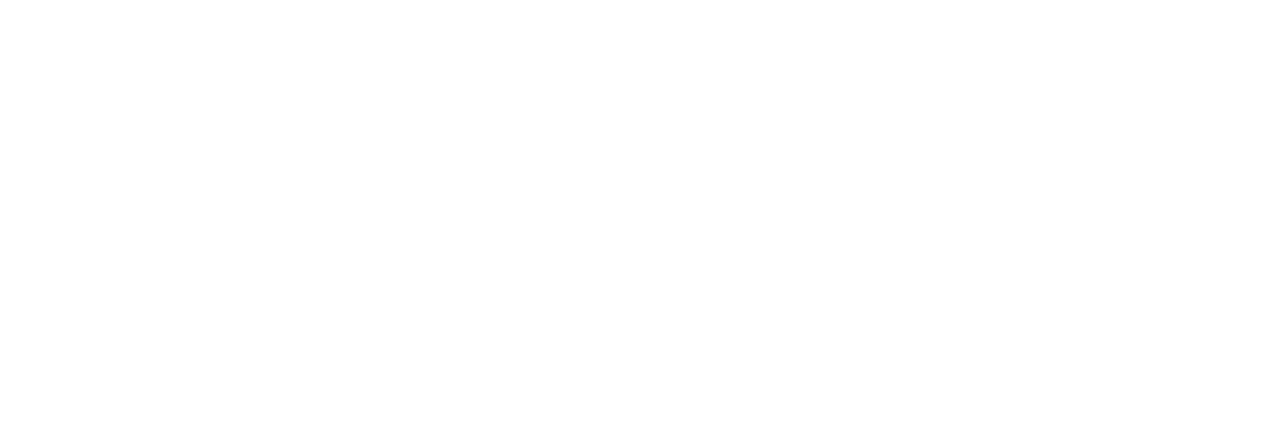
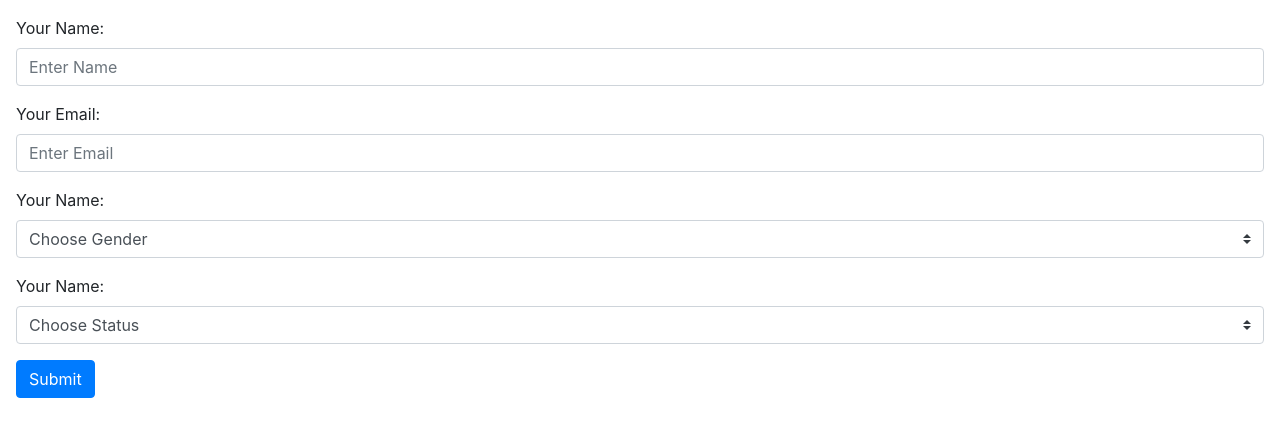
Before and after one commit to faizh/users-app-nuxt, a Nuxt app: page /users/create in a window 1280 px wide. Before the commit this address had no page. Shown: the top 436 px of the page. Built offline with nearby package versions, Linux system fonts and the light colour scheme.

Commit message:
add page to create and store new user data

```diff
--- /dev/null
+++ b/pages/users/create.vue
@@ -0,0 +1,74 @@
+<template>
+    <div class="p-3">
+        <b-form @submit="onSubmit">
+            <b-form-group id="input-group-1" label="Your Name:" label-for="input-1">
+                <b-form-input id="input-1" v-model="user.name" placeholder="Enter Name" required></b-form-input>
+            </b-form-group>
+
+            <b-form-group id="input-group-2" label="Your Email:" label-for="input-2">
+                <b-form-input id="input-2" v-model="user.email" type="email" placeholder="Enter Email" required></b-form-input>
+            </b-form-group>
+
+            <b-form-group id="input-group-3" label="Your Name:" label-for="input-3">
+                <b-form-select id="input-3" v-model="user.gender" :options="genderList" required></b-form-select>
+            </b-form-group>
+
+            <b-form-group id="input-group-4" label="Your Name:" label-for="input-4">
+                <b-form-select id="input-4" v-model="user.status" :options="statusList" required></b-form-select>
+            </b-form-group>
+
+            <b-button type="submit" variant="primary">Submit</b-button>
+        </b-form>
+    </div>
+</template>
+
+<script lang="ts">
+import { response } from 'express'
+import Vue from 'vue'
+export default {
+    data() {
+        return {
+            user: {
+                name: null,
+                email: null,
+                gender: null,
+                status: null
+            },
+            genderList: [
+                {text:'Choose Gender', value: null},
+                {text:'Male', value: 'male'},
+                {text:'Female', value: 'female'},
+            ],
+            statusList: [
+                {text:'Choose Status', value: null},
+                {text:'Active', value: 'active'},
+                {text:'Inactive', value: 'inactive'},
+            ]
+        }
+    },
+
+    methods : {
+        onSubmit(event: any) {
+            event.preventDefault()
+            let self = this
+
+            const headers= {
+                'Authorization' : 'Bearer de6a595b6394115dd48ebbc69b32ccd30d76968c34ee995db68288393d5ecfbe'
+            }
+
+            this.$axios.$post(
+                'https://gorest.co.in/public/v2/users/', {
+                    name: this.user.name,
+                    email: this.user.email,
+                    gender: this.user.gender,
+                    status: this.user.status
+                },
+                {headers: headers}
+            ).then(function(response){
+                alert('User berhasil dibuat, User ID : ' + response.id)
+                self.$router.push({name: 'users'})
+            })
+        }
+    }
+}
+</script>
```
